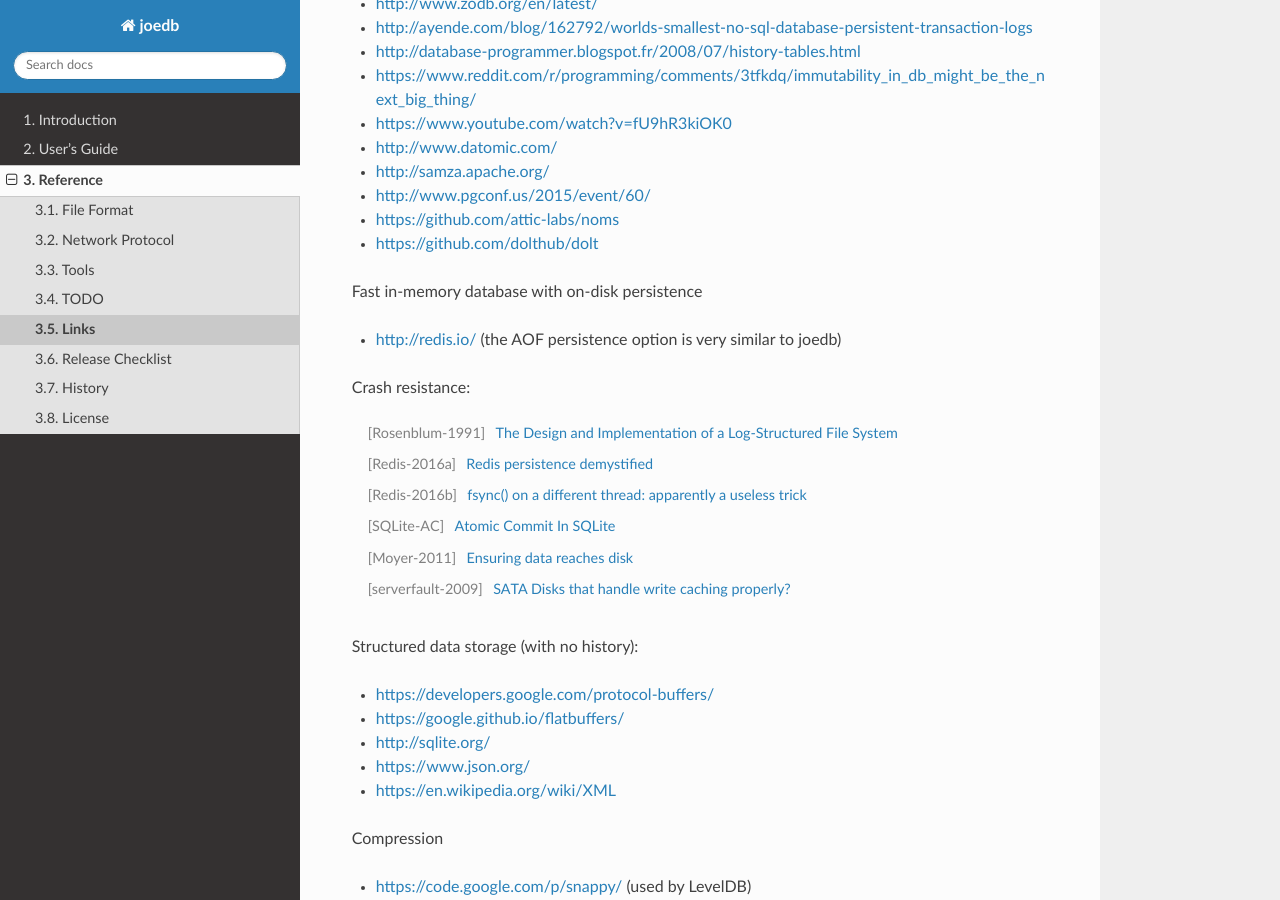
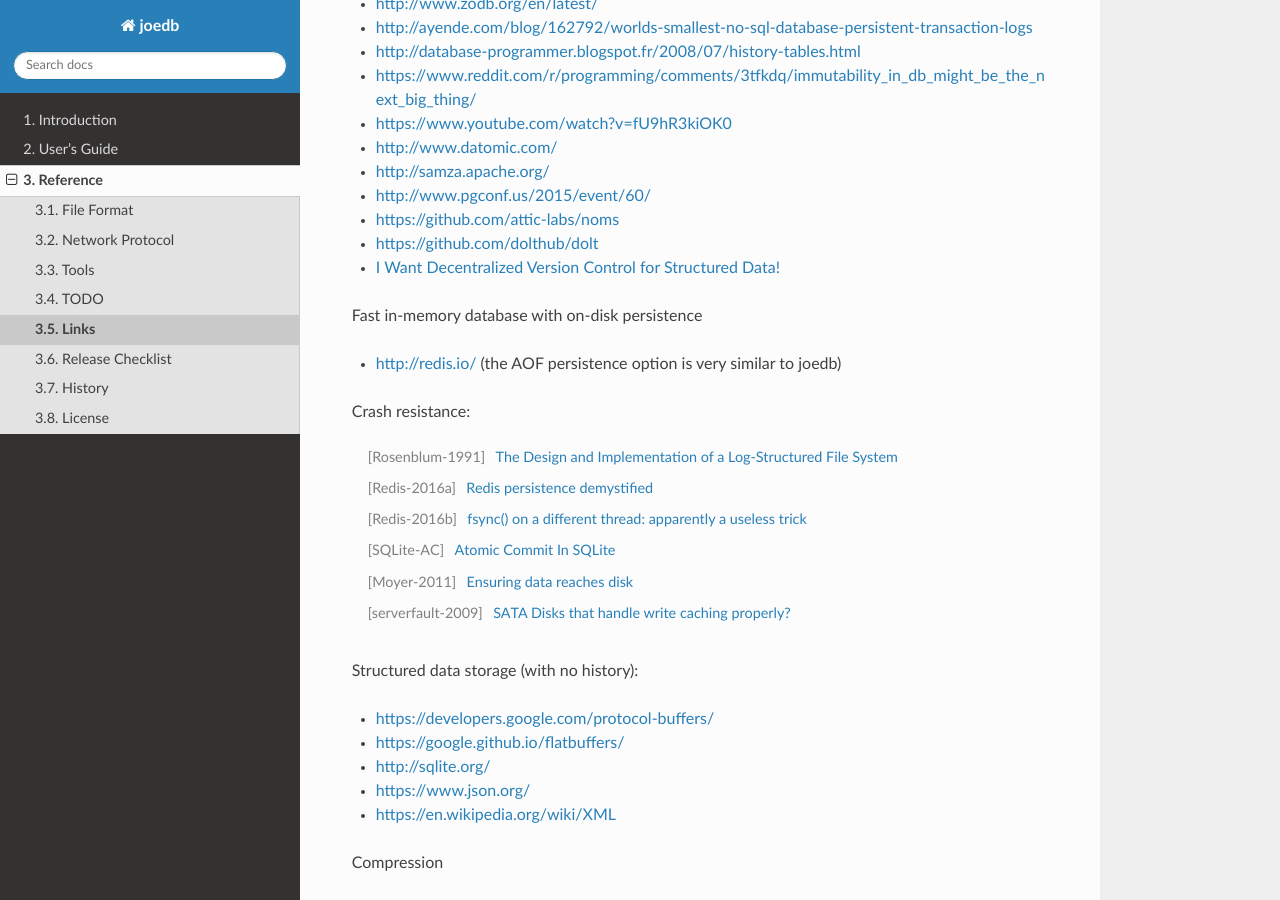
Before and after one commit to Remi-Coulom/joedb, a Sphinx documentation site: the page built from doc/source/links.rst, in a window 1280 px wide and 900 px high, scrolled down 432 px. Built offline with Sphinx 7.4.7 and the Read the Docs theme 2.0.0, drawn with Linux system fonts in a browser that asks for light colours; formulas are drawn with MathJax 3.

Commit message:
interesting link

```diff
--- a/doc/source/links.rst
+++ b/doc/source/links.rst
@@ -23,6 +23,7 @@
 - http://www.pgconf.us/2015/event/60/
 - https://github.com/attic-labs/noms
 - https://github.com/dolthub/dolt
+- `I Want Decentralized Version Control for Structured Data! <https://jonas-schuermann.name/projects/dvcs-for-structured-data/blog/2020-03-22-manifesto.html>`_
 
 Fast in-memory database with on-disk persistence
 
```
